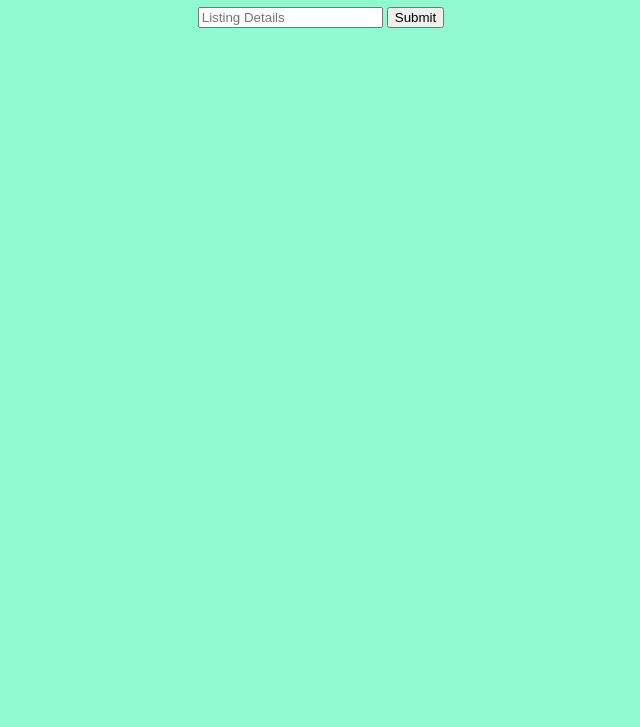
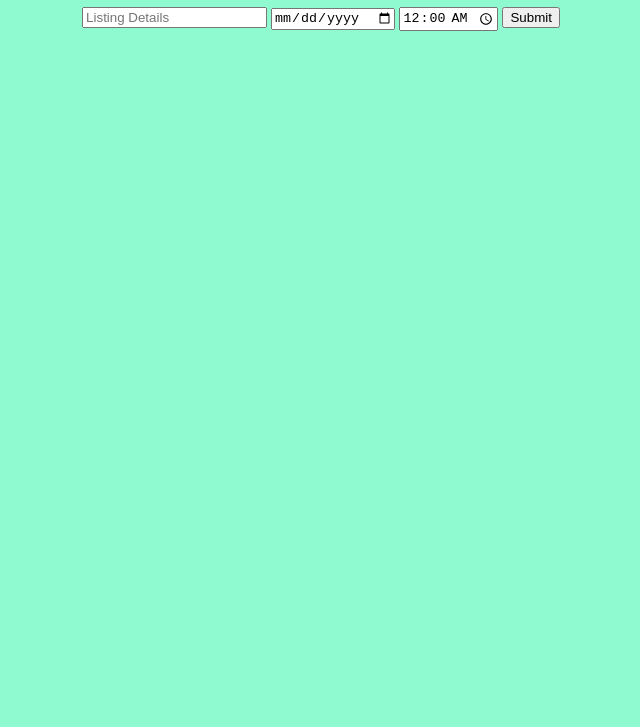
Before and after one commit to CKKH/event-planner-js, a plain HTML site: page index.html in a window 1280 px wide. Shown: the part 73-800 px from the top of the page, without its empty margins (319-959 px from the left). Drawn offline with Linux system fonts and the light colour scheme.

Commit message:
Implemented second user story in index.html
Co-authored-by: beacourage <44494788+beacourage@users.noreply.github.com>

```diff
--- a/index.html
+++ b/index.html
@@ -5,14 +5,15 @@
     <title>Event Planner</title>
   </head>
   <body bgcolor="8ffad0" >
-    <center>
+  <center>
   <h1> Event Planner </h1>
-  <form>
-   <input type="text" id="details" placeholder="Listing Details">
-   <button type="button">Submit</button>
- </form>
-
-      </center>
+    <form>
+     <input type="text" placeholder="Listing Details">
+     <input type="date" value="22/01/2019">
+     <input type="time" value="00:00">
+     <button type="button">Submit</button>
+    </form>
+  </center>
   </body>
   <script type="text/javascript" src="src/EventList.js"></script>
 </html>
```
